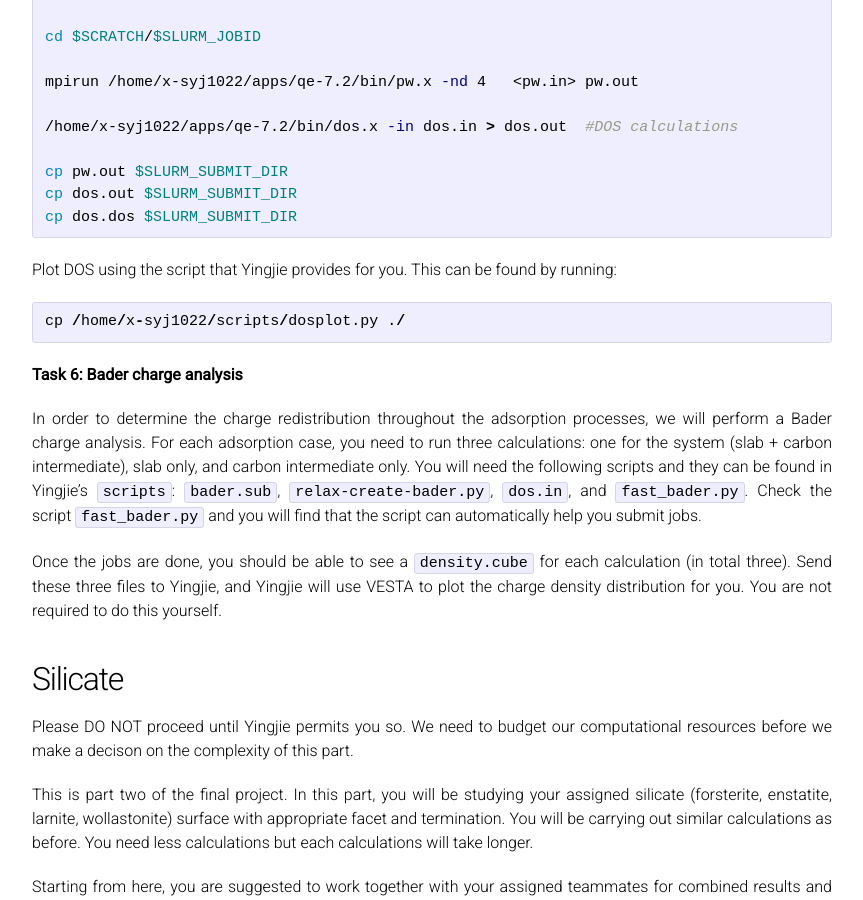
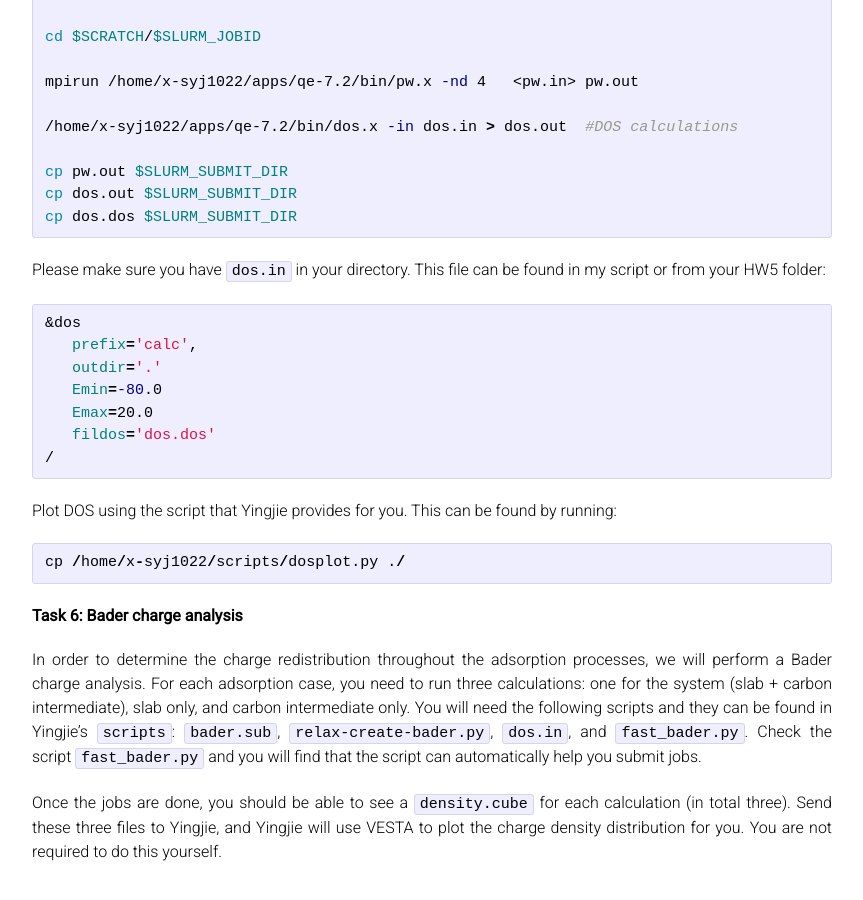
Before and after one commit to UPennCBE544/2023.github.io, a Jekyll site: the page built from ProjectDescription.md, in a window 1280 px wide and 900 px high, scrolled down 10727 px. Shown: the whole window, without its empty margins (208-1071 px from the left). Built offline with Jekyll 4.4.1, drawn with Linux system fonts in a browser that asks for light colours; formulas are drawn with MathJax 3; our own code applies the rules of GitHub Pages for plain Markdown files.

Commit message:
Update ProjectDescription.md

````diff
--- a/ProjectDescription.md
+++ b/ProjectDescription.md
@@ -245,6 +245,17 @@ cp pw.out $SLURM_SUBMIT_DIR
 cp dos.out $SLURM_SUBMIT_DIR
 cp dos.dos $SLURM_SUBMIT_DIR
 ```
+Please make sure you have `dos.in` in your directory. This file can be found in my script or from your HW5 folder:
+
+```bash
+&dos
+   prefix='calc',
+   outdir='.'
+   Emin=-80.0
+   Emax=20.0
+   fildos='dos.dos'
+/
+```
 
 Plot DOS using the script that Yingjie provides for you. This can be found by running:
 
````
